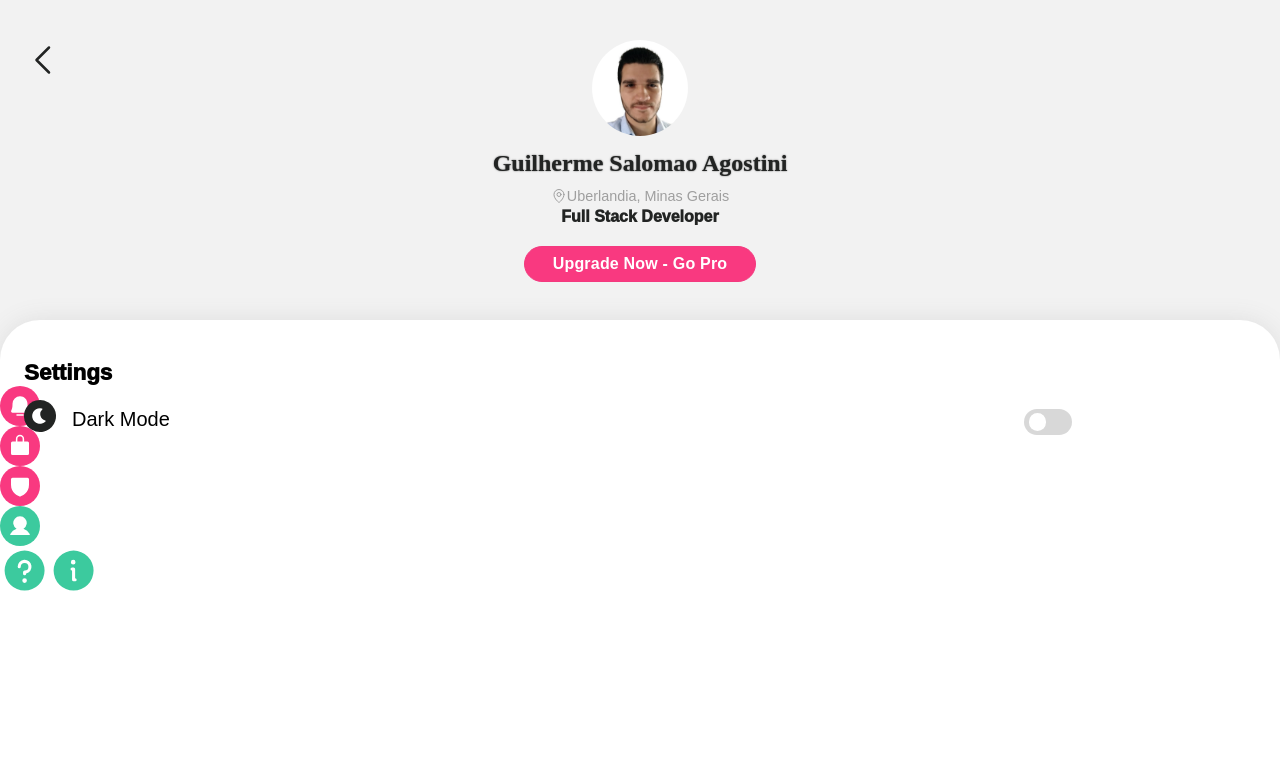
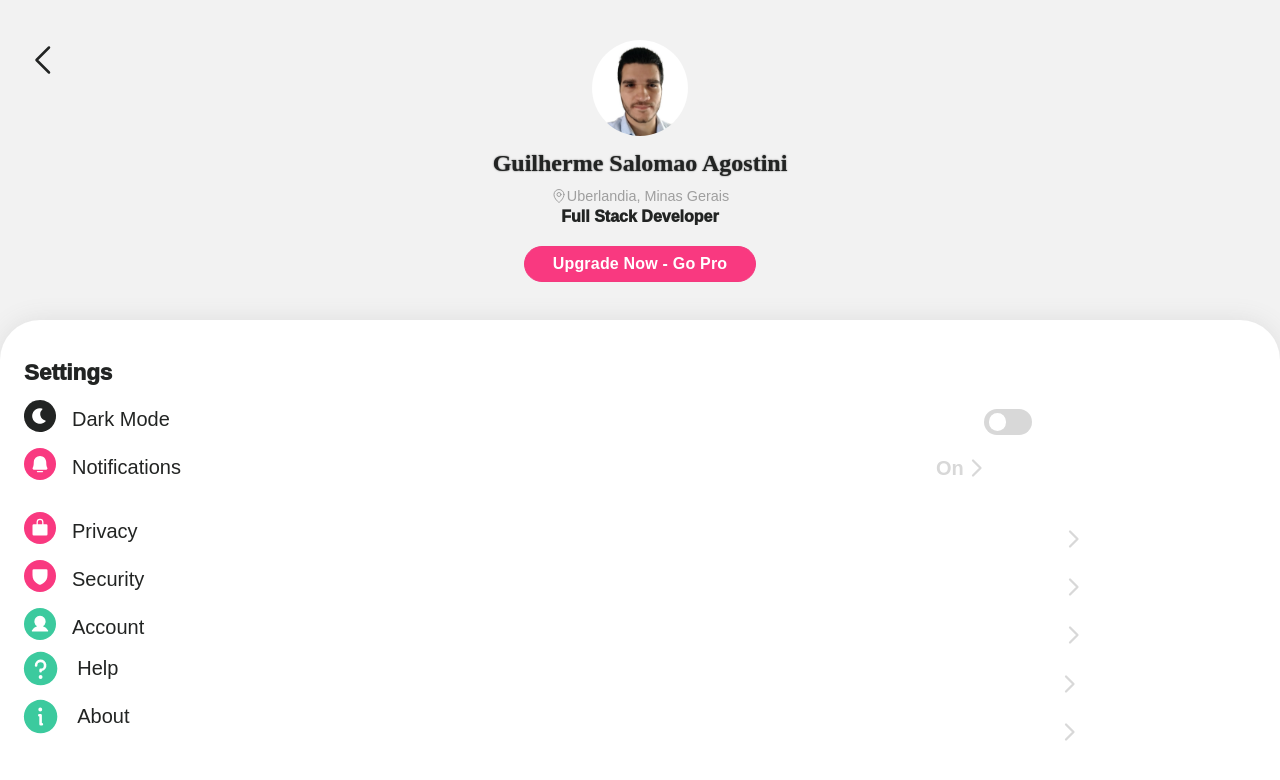
Before and after one commit to gui-sa/Bioma_Investimentos, a React (Create React App) app in the folder FirstChallenge/mobilebiomatech/: page / in a window 1280 px wide. Shown: the top 780 px of the page. Built offline with nearby package versions, Linux system fonts and the light colour scheme.

Commit message:
Ajustando icones

```diff
--- a/FirstChallenge/mobilebiomatech/src/App.css
+++ b/FirstChallenge/mobilebiomatech/src/App.css
@@ -5,7 +5,6 @@ body,html {
     overflow: hidden;
     width : 100%;
     font-family: sans-serif;
-    background-color : #f2f2f2;
 }
 
 nav{
@@ -23,10 +22,19 @@ h1 {
     padding:0;
     font-family:serif;
     font-size: 3vh;
-    color: #222423;
     text-shadow: 0 0 0.2vh #474747;
     text-align: center;
     display: block;
+}
+.container_light{
+    background-color : #f2f2f2;
+    color: #222423;
+}
+
+.container_dark{
+    background-color : #141414;
+    color: #fff;
+
 }
 
 .profileHeader{
@@ -65,7 +73,6 @@ h1 {
     font-size: 2vh;
     font-style : normal;
     font-weight:1000;
-    color: #222423;
     text-align: center;
     display: block;
 }
@@ -83,14 +90,25 @@ h1 {
     color: #9f9f9f;
     text-align: center;
 }
-.settings{
-    height: 60vh;
-    weight:100%;
+
+.container_settings_light{
     border-radius: 5vh 5vh 0 0 ;
     box-shadow: 0 0 3vh #dedede;
     background-color: #fff;
+}
+
+.container_settings_dark{
+    border-radius: 5vh 5vh 0 0 ;
+    box-shadow: 0 0 3vh #353535;
+    background-color: #111111;
+    border: transparent;
+}
+.settings{
+    border: transparent;
+    font-size:2.5vh;
+    height: 60vh;
+    weight:100%;
     margin: 0;
-    border: transparent;
     padding : 0;
     position:relative;
 }
@@ -109,17 +127,15 @@ h1 {
     align-items:center;
 
 }
-#darkmode{
-    position:absolute;
-    top: 10vh;
-}
+
 .switch{
-    font-size:2.5vh;
     margin: 0 0 0 3vh;
     display:flex;
     flex-flow: row wrap;
     justify-content:flex-start;
     align-items: baseline;
+    position:absolute;
+    top: 10vh;
 }
 
 .switch span{
@@ -129,6 +145,116 @@ h1 {
 
 .switch .switcher{
     position:absolute;
-    left:80vw;
+    left:75vw;
     bottom: -1vh;
 }
+
+.notifications{
+    margin: 0 0 0 3vh;
+    display:flex;
+    flex-flow: row wrap;
+    justify-content:flex-start;
+    align-items: baseline;
+    position:absolute;
+    top: 16vh;
+}
+
+.notifications span{
+    padding: 0 0 0 2vh;
+}
+
+.caret{
+    position:absolute;
+    left:81vw;
+    bottom: -1.5vh;
+}
+
+.notifications .caret{
+    color:#d8d8d8;
+    font-weight:bold;
+    display:flex;
+    flex-flow: row nowrap;
+    justify-content:flex-end;
+    align-items:center;
+    left:70vw;
+    bottom: 0vh;
+
+
+}
+
+.privacy{
+    margin: 0 0 0 3vh;
+    display:flex;
+    flex-flow: row wrap;
+    justify-content:flex-start;
+    align-items: baseline;
+    position:absolute;
+    top: 24vh;
+}
+
+.privacy span{
+    padding: 0 0 0 2vh;
+}
+
+.security{
+    margin: 0 0 0 3vh;
+    display:flex;
+    flex-flow: row wrap;
+    justify-content:flex-start;
+    align-items: baseline;
+    position:absolute;
+    top: 30vh;
+}
+
+.security span{
+    padding: 0 0 0 2vh;
+}
+
+.account{
+    margin: 0 0 0 3vh;
+    display:flex;
+    flex-flow: row wrap;
+    justify-content:flex-start;
+    align-items: baseline;
+    position:absolute;
+    top: 36vh;
+}
+
+.account span{
+    padding: 0 0 0 2vh;
+}
+
+.help{
+    margin: 0 0 0 2.5vh;
+    display:flex;
+    flex-flow: row wrap;
+    justify-content:flex-start;
+    align-items: center;
+    position:absolute;
+    top: 41vh;
+}
+
+.help span{
+    padding: 0 0 0 2vh;
+}
+
+.about{
+    margin: 0 0 0 2.5vh;
+    display:flex;
+    flex-flow: row wrap;
+    justify-content:flex-start;
+    align-items: center;
+    position:absolute;
+    top: 47vh;
+}
+
+.about span{
+    padding: 0 0 0 2vh;
+}
+
+.icon_container{
+    weight:4vh;
+    height:4vh;
+    border-radius:50%;
+    overflow:hidden;
+}
--- a/FirstChallenge/mobilebiomatech/src/App.js
+++ b/FirstChallenge/mobilebiomatech/src/App.js
@@ -1,4 +1,4 @@
-import { CaretLeft, MapPin, Question, Info } from "phosphor-react";
+import { CaretRight, CaretLeft, MapPin, Question, Info } from "phosphor-react";
 import './App.css';
 import BigButton from './components/BigButton';
 import CircleIconMoon from "./components/CircleIconMoon";
@@ -6,12 +6,17 @@ import CircleIconBell from "./components/CircleIconBell";
 import CircleIconLock from "./components/CircleIconLock";
 import CircleIconShell from "./components/CircleIconShell";
 import CircleIconUser from "./components/CircleIconUser";
-import React from 'react';
+import React, { useState } from 'react';
 import Switcher from "./components/Switcher";
 
 function App() {
+
+  const [darkMode, setDarkMode] = useState(false);
+
+
   return (
     <div className="App">
+      <div className={darkMode ? "container_dark" : "container_light"}>
         <nav>
           <CaretLeft size={"5vh"} color="#222423" />
         </nav>
@@ -31,25 +36,60 @@ function App() {
             <BigButton text="Upgrade Now - Go Pro" />
           </footer>
         </header>
-      <aside className='settings'>
+        <div className={darkMode ? "container_settings_dark" : "container_settings_light"}>
+          <fieldset className='settings'>
             <h2>Settings</h2>
-        <div id="darkmode">
+
             <label className="switch">
-              <CircleIconMoon/>
+              <CircleIconMoon />
               <span>Dark Mode</span>
-              <div className="switcher"><Switcher /></div>
+              <div className="switcher"><Switcher onChange={(e) => setDarkMode(e.target.checked)} /></div>
 
             </label>
+
+            <label className="notifications">
+              <CircleIconBell />
+              <span>Notifications</span>
+              <div className="caret">
+                <span>On</span>
+                <CaretRight size={"3vh"} color="#d8d8d8" weight="bold"/>
               </div>
+            </label>
 
-        <CircleIconBell/>
-        <CircleIconLock/>
-        <CircleIconShell/>
-        <CircleIconUser/>
-        <Question size={"6.15vh"} color="#3cca9e" weight="fill" />
-        <Info size={"6.15vh"} color="#3cca9e" weight="fill" />
+            <label className="privacy">
+              <CircleIconLock />
+              <span>Privacy</span>
+              <div className="caret"><CaretRight size={"3vh"} color="#d8d8d8" weight="bold"/></div>
+            </label>
 
-      </aside>
+            <label className="security">
+              <CircleIconShell />
+              <span>Security</span>
+              <div className="caret"><CaretRight size={"3vh"} color="#d8d8d8" weight="bold"/></div>
+            </label>
+
+            <label className="account">
+              <CircleIconUser />
+              <span>Account</span>
+              <div className="caret"><CaretRight size={"3vh"} color="#d8d8d8" weight="bold"/></div>
+            </label>
+
+            <label className="help">
+              <Question size={"5.15vh"} color="#3cca9e" weight="fill" />
+              <span>Help</span>
+              <div className="caret"><CaretRight size={"3vh"} color="#d8d8d8" weight="bold"/></div>
+            </label>
+
+            <label className="about">
+              <Info size={"5.15vh"} color="#3cca9e" weight="fill" />
+              <span>About</span>
+              <div className="caret"><CaretRight size={"3vh"} color="#d8d8d8" weight="bold"/></div>
+            </label>
+
+
+          </fieldset>
+        </div>
+      </div>
     </div>
   );
 }
--- a/FirstChallenge/mobilebiomatech/src/components/CircleIconBell.js
+++ b/FirstChallenge/mobilebiomatech/src/components/CircleIconBell.js
@@ -5,7 +5,7 @@ import { BellSimple } from "phosphor-react";
 const CircleIconBell = ()=> {
     return (
     <div className= {styles.CircleIconBell}>
-        <BellSimple size={"3vh"} color="#fff" weight="fill" rotate={180}/>
+        <BellSimple size={"2.5vh"} color="#fff" weight="fill" rotate={180}/>
     </div>
   );
 };
--- a/FirstChallenge/mobilebiomatech/src/components/CircleIconBell.module.css
+++ b/FirstChallenge/mobilebiomatech/src/components/CircleIconBell.module.css
@@ -5,8 +5,8 @@
     justify-content: center;
     align-items: center;
     align-content: center;
-    height:5vh;
-    width:5vh;
+    height:4vh;
+    width:4vh;
     border-radius:50%;
     background-color:#f93980;
 
--- a/FirstChallenge/mobilebiomatech/src/components/CircleIconLock.js
+++ b/FirstChallenge/mobilebiomatech/src/components/CircleIconLock.js
@@ -5,7 +5,7 @@ import { LockSimple } from "phosphor-react";
 const CircleIconLock = ()=> {
     return (
     <div className= {styles.CircleIconLock}>
-        <LockSimple size={"3vh"} color="#fff" weight="fill" rotate={180}/>
+        <LockSimple size={"2.5vh"} color="#fff" weight="fill" rotate={180}/>
     </div>
   );
 };
--- a/FirstChallenge/mobilebiomatech/src/components/CircleIconLock.module.css
+++ b/FirstChallenge/mobilebiomatech/src/components/CircleIconLock.module.css
@@ -5,8 +5,8 @@
     justify-content: center;
     align-items: center;
     align-content: center;
-    height:5vh;
-    width:5vh;
+    height:4vh;
+    width:4vh;
     border-radius:50%;
     background-color:#f93980;
 
--- a/FirstChallenge/mobilebiomatech/src/components/CircleIconShell.js
+++ b/FirstChallenge/mobilebiomatech/src/components/CircleIconShell.js
@@ -5,7 +5,7 @@ import { Shield } from "phosphor-react";
 const CircleIconShell = ()=> {
     return (
     <div className= {styles.CircleIconShell}>
-        <Shield size={"3vh"} color="#fff" weight="fill"/>
+        <Shield size={"2.5vh"} color="#fff" weight="fill"/>
     </div>
   );
 };
--- a/FirstChallenge/mobilebiomatech/src/components/CircleIconShell.module.css
+++ b/FirstChallenge/mobilebiomatech/src/components/CircleIconShell.module.css
@@ -5,8 +5,8 @@
     justify-content: center;
     align-items: center;
     align-content: center;
-    height:5vh;
-    width:5vh;
+    height:4vh;
+    width:4vh;
     border-radius:50%;
     background-color:#f93980;
 
--- a/FirstChallenge/mobilebiomatech/src/components/CircleIconUser.js
+++ b/FirstChallenge/mobilebiomatech/src/components/CircleIconUser.js
@@ -5,7 +5,7 @@ import { User } from "phosphor-react";
 const CircleIconUser = ()=> {
     return (
     <div className= {styles.CircleIconUser}>
-        <User size={"3vh"} color="#fff" weight="fill" rotate={180}/>
+        <User size={"2.5vh"} color="#fff" weight="fill" rotate={180}/>
     </div>
   );
 };
--- a/FirstChallenge/mobilebiomatech/src/components/CircleIconUser.module.css
+++ b/FirstChallenge/mobilebiomatech/src/components/CircleIconUser.module.css
@@ -5,8 +5,8 @@
     justify-content: center;
     align-items: center;
     align-content: center;
-    height:5vh;
-    width:5vh;
+    height:4vh;
+    width:4vh;
     border-radius:50%;
     background-color:#3cca9e;
 
--- a/FirstChallenge/mobilebiomatech/src/components/Switcher.js
+++ b/FirstChallenge/mobilebiomatech/src/components/Switcher.js
@@ -1,14 +1,14 @@
 import React from 'react'
 import styles from './Switcher.module.css'
 
-function Switcher() {
+function Switcher({onChange}) {
     return (
-        <div>
-            <input type="checkbox" className={styles.toggle_input} name="mode" />
+        <>
+            <input type="checkbox" className={styles.toggle_input} name="mode" onChange={onChange}/>
             <div className={styles.slider}>
                 <div className={styles.roller}></div>
             </div>
-        </div>
+        </>
     );
 };
 
```
Lines whose indentation alone changed are shown as unchanged.
